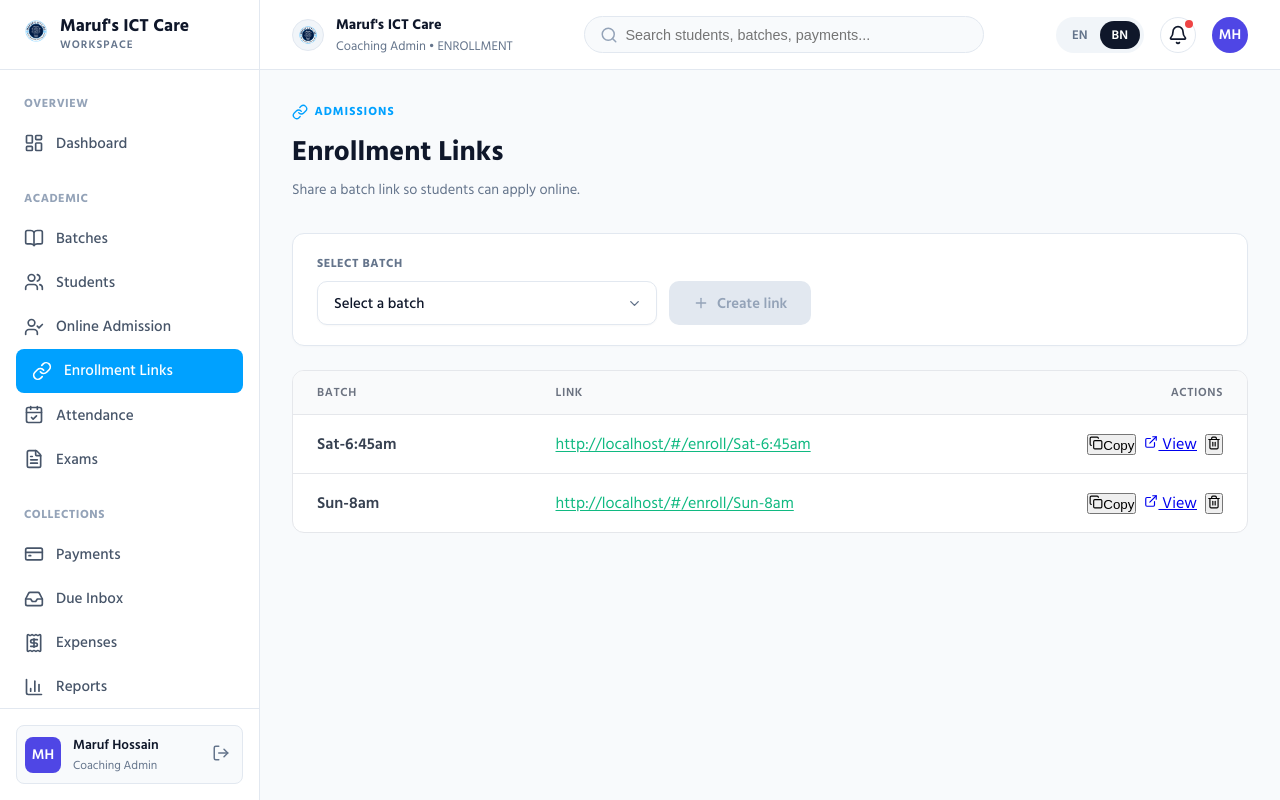
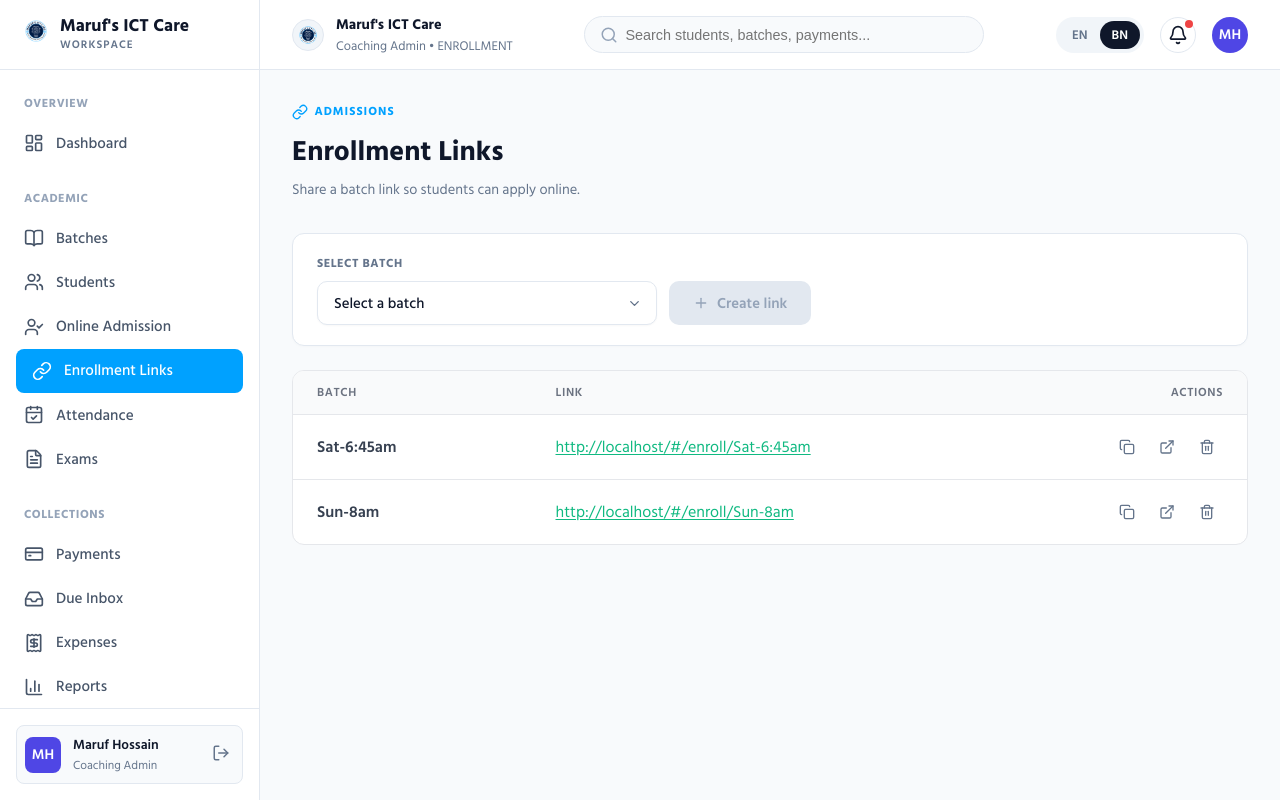
Before and after one commit to marufjarvis/coaching-pro, a React (Vite) app: page / in a window 1280 px wide. Both pictures are taken after a click on the link "Enrollment Links". Built offline with nearby package versions, Linux system fonts and the light colour scheme.

Commit message:
style: use icon-only buttons for enrollment links actions

```diff
--- a/src/EnrollmentLinks.jsx
+++ b/src/EnrollmentLinks.jsx
@@ -107,28 +107,27 @@ function EnrollmentLinks() {
                 <td style={{ textAlign: 'right' }}>
                   <div className="link-actions">
                     <button
-                      className="link-action-btn copy-btn"
+                      className="btn-icon"
                       onClick={() => handleCopy(link.id, link.url)}
-                      title="Copy Link"
+                      title={copiedId === link.id ? "Copied!" : "Copy Link"}
                     >
-                      {copiedId === link.id ? <Check size={14} color="#16a34a" /> : <Copy size={14} />}
-                      {copiedId === link.id ? 'Copied' : 'Copy'}
+                      {copiedId === link.id ? <Check size={16} color="#16a34a" /> : <Copy size={16} />}
                     </button>
                     <a
                       href={link.url}
                       target="_blank"
                       rel="noreferrer"
-                      className="link-action-btn view-btn"
+                      className="btn-icon"
                       title="Open Link"
                     >
-                      <ExternalLink size={14} /> View
+                      <ExternalLink size={16} />
                     </a>
                     <button
-                      className="link-action-btn delete-btn"
+                      className="btn-icon btn-danger-icon"
                       onClick={() => handleDelete(link.id)}
                       title="Delete Link"
                     >
-                      <Trash2 size={14} />
+                      <Trash2 size={16} />
                     </button>
                   </div>
                 </td>
```
